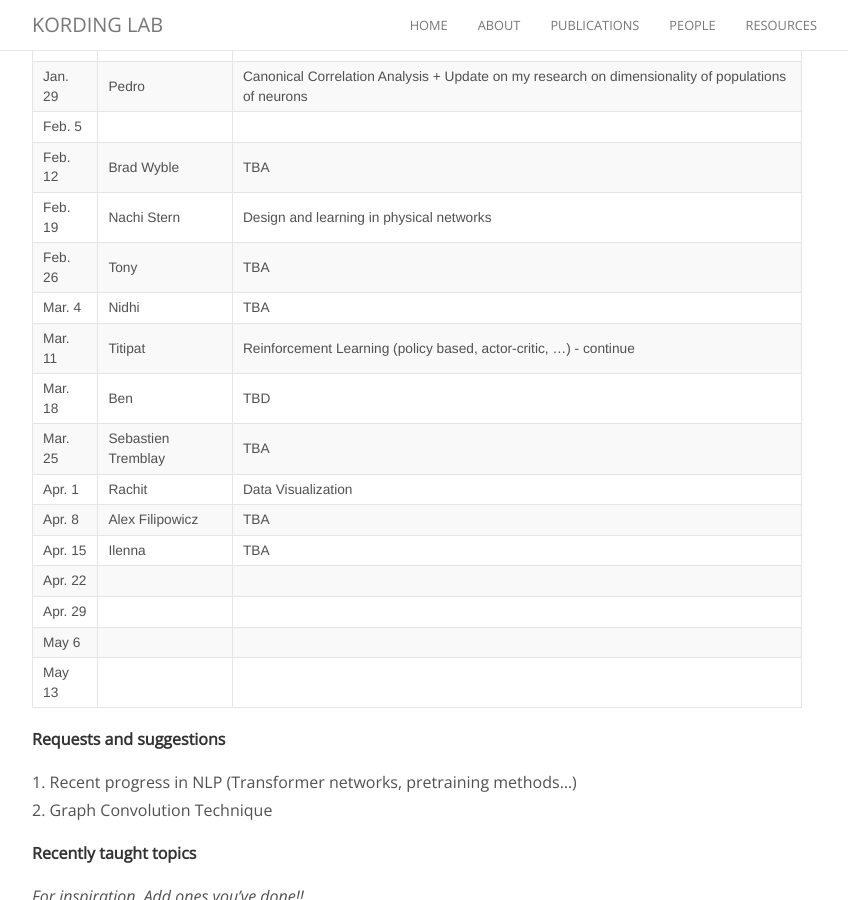
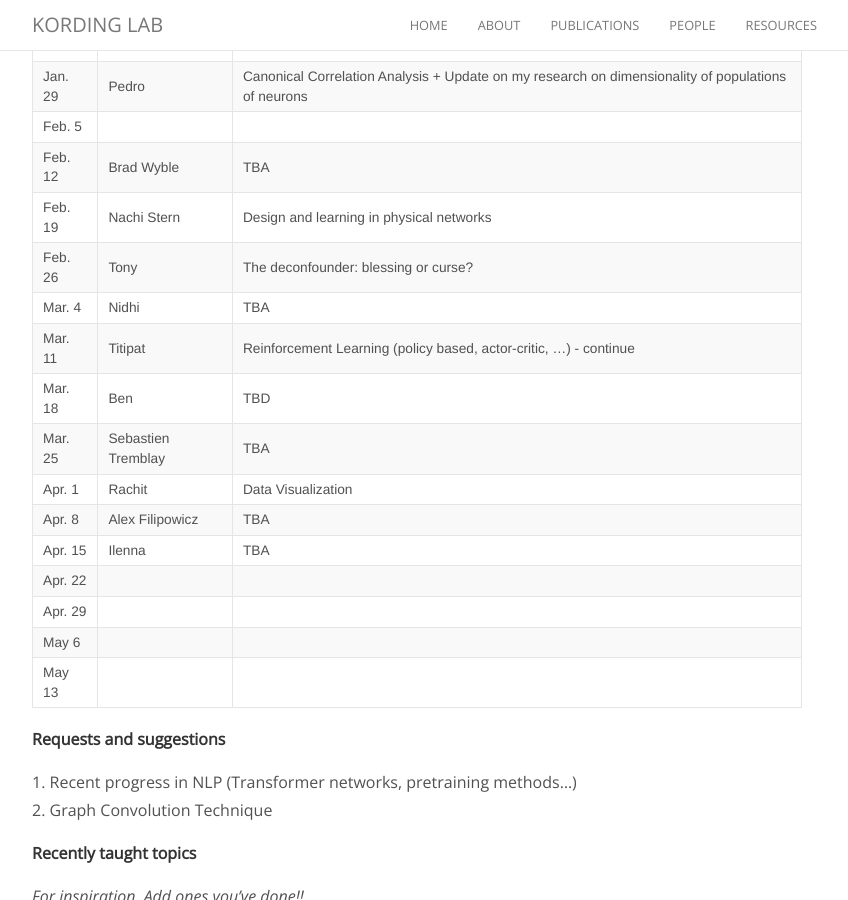
Before and after one commit to KordingLab/KordingLab.github.io, a Jekyll site: the page built from _posts/2018-08-29-upcoming-lab-teaching.md, in a window 1280 px wide and 900 px high, scrolled down 561 px. Shown: the whole window, without its empty margins (223-1071 px from the left). Built offline with Jekyll 4.4.1, drawn with Linux system fonts in a browser that asks for light colours; nearby versions of some CDN libraries; comment, search, counter and statistics services are not loaded.

Commit message:
Update 2018-08-29-upcoming-lab-teaching.md

```diff
--- a/_posts/2018-08-29-upcoming-lab-teaching.md
+++ b/_posts/2018-08-29-upcoming-lab-teaching.md
@@ -24,7 +24,7 @@ Get on the listserve for announcements: https://groups.google.com/forum/#!forum/
 | Feb. 5 |  |  |
 | Feb. 12 | Brad Wyble | TBA |
 | Feb. 19 | Nachi Stern | Design and learning in physical networks |
-| Feb. 26 | Tony | TBA |
+| Feb. 26 | Tony | The deconfounder: blessing or curse? |
 | Mar. 4 | Nidhi | TBA |
 | Mar. 11 | Titipat | Reinforcement Learning (policy based, actor-critic, ...) - continue |
 | Mar. 18 | Ben | TBD |
```
